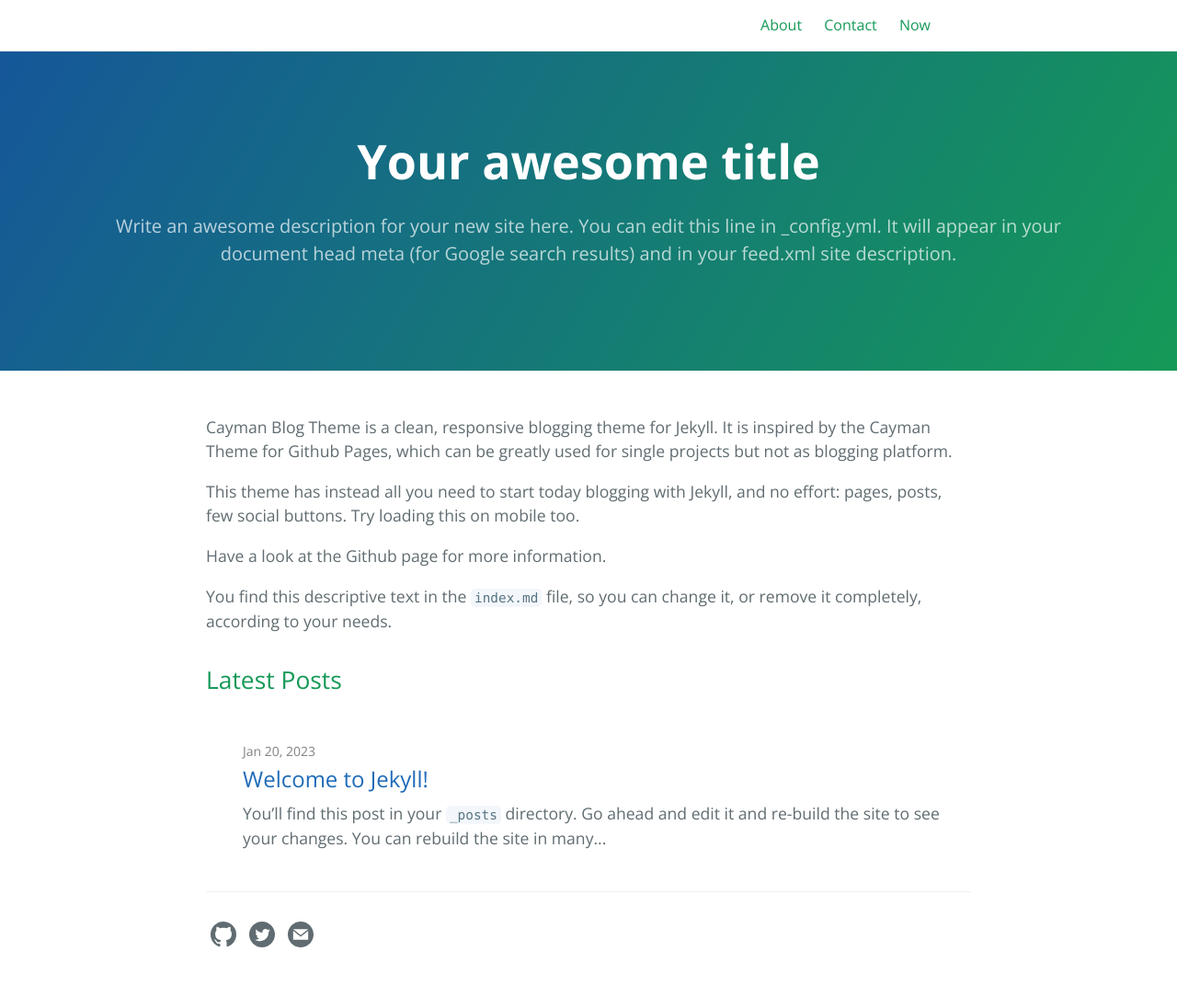
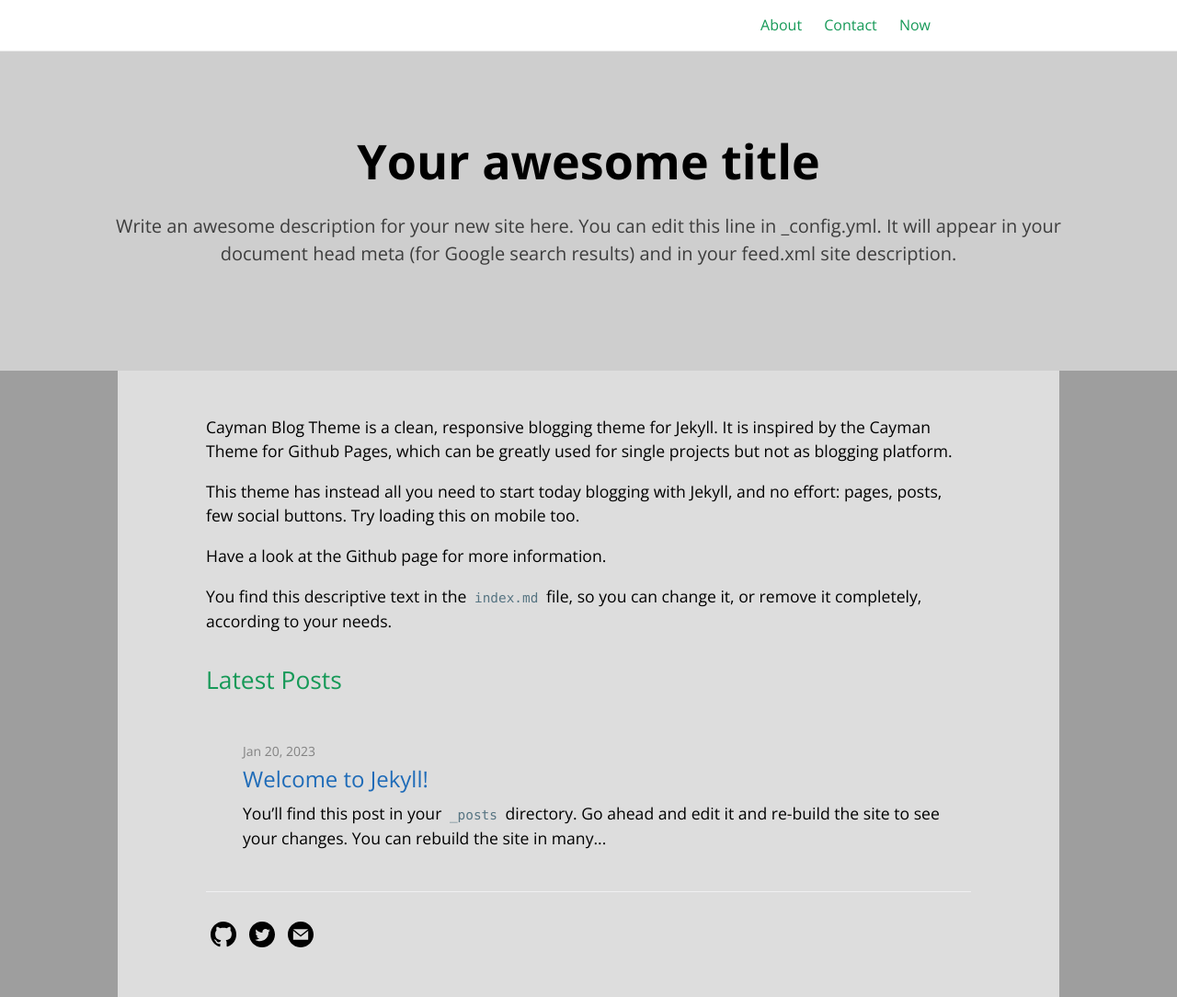
Before and after one commit to Undermyth/Undermyth.github.io, a Jekyll site: the page built from index.md, in a window 1280 px wide. Shown: the whole page at 92% size. Built offline with Jekyll 4.4.1, drawn with Linux system fonts in a browser that asks for light colours.

Commit message:
try fix cayman 2

```diff
--- a/_layouts/default.html
+++ b/_layouts/default.html
@@ -28,7 +28,7 @@
 
     <title>{{ page-title }}</title>
 
-    {% if site.gems contains "jekyll-seo-tag" %}
+    {% if site.plugins contains "jekyll-seo-tag" %}
     <!-- jekyll-seo-tag -->
     {% else %}
     {% include social-metatags.html %}
@@ -36,7 +36,7 @@
 
     <link rel="canonical" href="{{ page.url | replace:'index.html','' | absolute_url }}">
 
-    {% if site.gems contains "jekyll-feed" %}
+    {% if site.plugins contains "jekyll-feed" %}
     <link rel="alternate" type="application/rss+xml" title="{{ site.title | escape }}" href="{{ "/feed.xml" | absolute_url }}">
     {% endif %}
 
@@ -63,7 +63,7 @@
         {% if page.layout == 'post' %}
         {% assign page-tagline = page.tagline | escape  %}
         {% endif %}
-
+        <section class="bg">
         <section class="page-header">
             <h1 class="project-name">{{ page-title }}</h1>
             <h2 class="project-tagline">{{ page-tagline }}</h2>
@@ -112,7 +112,7 @@
                 </span>
 
                 <!-- RSS icon -->
-                {% if site.gems contains "jekyll-feed" %}
+                {% if site.plugins contains "jekyll-feed" %}
                 <span class="my-span-icon">
                     <a href="{{ "/feed.xml" | absolute_url }}" aria-label="RSS feed" title="{{ site.github.owner_name }}'s RSS feed">
                         <svg class="my-svg-icon" xmlns="http://www.w3.org/2000/svg" width="24" height="24" viewBox="0 0 24 24"><path d="M12 0c-6.627 0-12 5.373-12 12s5.373 12 12 12 12-5.373 12-12-5.373-12-12-12zm-3.374 17c-.897 0-1.626-.727-1.626-1.624s.729-1.624 1.626-1.624 1.626.727 1.626 1.624-.729 1.624-1.626 1.624zm3.885 0c-.03-3.022-2.485-5.474-5.511-5.504v-2.406c4.361.03 7.889 3.555 7.92 7.91h-2.409zm4.081 0c-.016-5.297-4.303-9.571-9.592-9.594v-2.406c6.623.023 11.985 5.384 12 12h-2.408z"/></svg>
@@ -132,6 +132,7 @@
 
             </footer>
         </section>
+    </section>
 
         <script>
             var menu = document.querySelector("nav.site-nav");
--- a/_sass/jekyll-theme-cayman-blog.scss
+++ b/_sass/jekyll-theme-cayman-blog.scss
@@ -33,6 +33,18 @@ body {
   font-size: 16px;
   line-height: 1.5;
   color: $body-text-color;
+}
+
+.site-header {
+  background: rgba(255, 255, 255, 0.7);
+}
+
+.bg {
+  background: url("../pics/96127059_p0.jpeg") no-repeat;
+  background-size: cover;
+  background-position: center;
+  background-attachment: fixed;
+  opacity: 100%;
 }
 
 #skip-to-content {
@@ -107,10 +119,10 @@ a {
 }
 
 .page-header {
-  color: $header-heading-color;
+  // color: $header-heading-color;
+  color: black;
   text-align: center;
-  background-color: $header-bg-color;
-  background-image: linear-gradient(120deg, $header-bg-color-secondary, $header-bg-color);
+  background: rgba(255, 255, 255, 0.5);
 
   @include large {
     padding: 5rem 6rem;
@@ -180,6 +192,7 @@ a {
 }
 
 .main-content {
+  background: rgba(255, 255, 255, 0.65);
   word-wrap: break-word;
 
   :first-child {
@@ -248,7 +261,8 @@ a {
     font-family: Consolas, "Liberation Mono", Menlo, Courier, monospace;
     font-size: 0.9rem;
     color: $code-text-color;
-    background-color: $code-bg-color;
+    // background-color: $code-bg-color;
+    background-color: transparent;
     border-radius: 0.3rem;
   }
 
@@ -259,7 +273,8 @@ a {
     font: 1rem Consolas, "Liberation Mono", Menlo, Courier, monospace;
     color: $code-text-color;
     word-wrap: normal;
-    background-color: $code-bg-color;
+    // background-color: $code-bg-color;
+    background-color: rgba(255, 255, 255, 0.3);
     border: solid 1px $border-color;
     border-radius: 0.3rem;
 
--- a/_sass/variables.scss
+++ b/_sass/variables.scss
@@ -9,7 +9,7 @@ $header-bg-color-secondary: #155799 !default;
 
 // Text
 $section-headings-color: #159957 !default;
-$body-text-color: #606c71 !default;
+$body-text-color: #010101 !default;
 $body-link-color: #1e6bb8 !default;
 $blockquote-text-color: #819198 !default;
 
```
Also changed, not shown: 4 other files.
